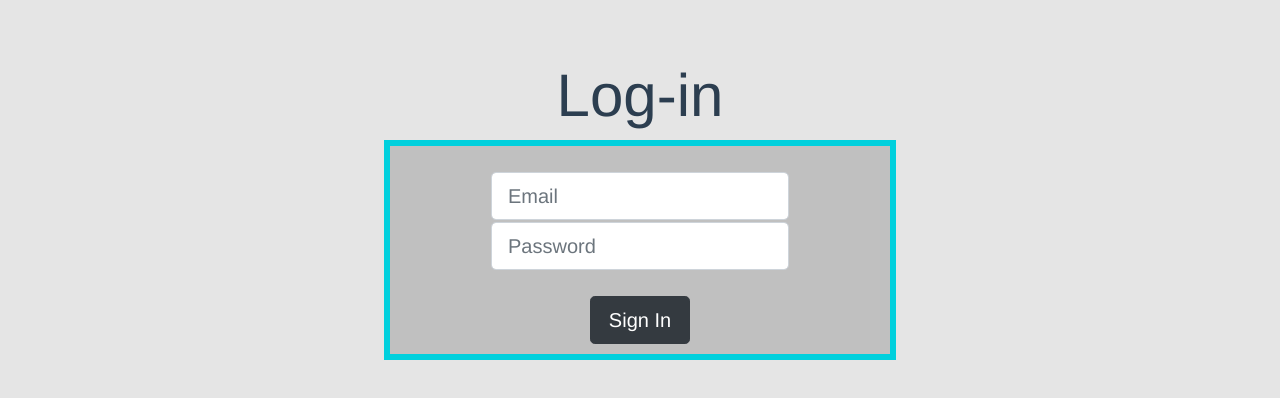
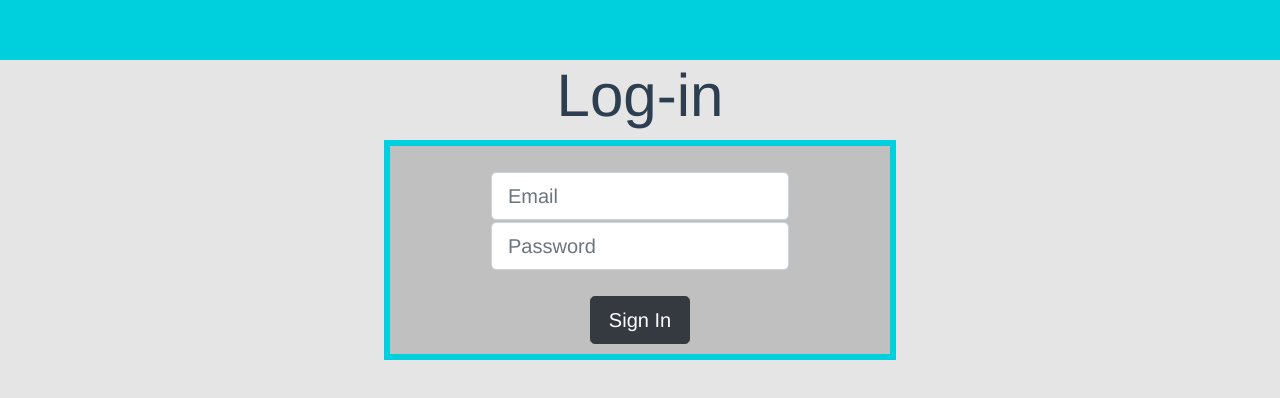
Before and after one commit to tylerdavidjoy/SEIV-Project2-Vue, a Vue app: page / in a window 1280 px wide. Shown: the top 398 px of the page. Built offline with nearby package versions, Linux system fonts and the light colour scheme.

Commit message:
Added log out functionality and button

```diff
--- a/src/App.vue
+++ b/src/App.vue
@@ -1,11 +1,29 @@
 <template>
   <div id="app">
-    <div id="nav">
-
+    <meta name="google-signin-client_id" content="761915308223-ua9pjnk2765b2qd88dda10htmhlu64js.apps.googleusercontent.com">
+    <div id="nav" class="nav">
+      <button v-if="$route.name != 'Login'" v-on:click="signOut()" class="btn btn-dark btn-lg" style="margin-left: 90%;" >Log Out</button>
     </div>
     <router-view />
   </div>
 </template>
+
+<script src="https://apis.google.com/js/platform.js" async defer></script>
+
+<script>
+export default {
+      methods: {
+      signOut: function() {
+        var auth2 = gapi.auth2.getAuthInstance();
+        auth2.signOut().then(function () {
+          console.log('User signed out.');
+            });
+
+        window.location.href = 'http://localhost:8080/';
+      }
+    }
+}
+</script>
 
 <style>
 #app {
@@ -18,6 +36,8 @@
 
 #nav {
   padding: 30px;
+  background-color: #00D0DD;
+  text-align: right;
 }
 
 #nav a {
```
